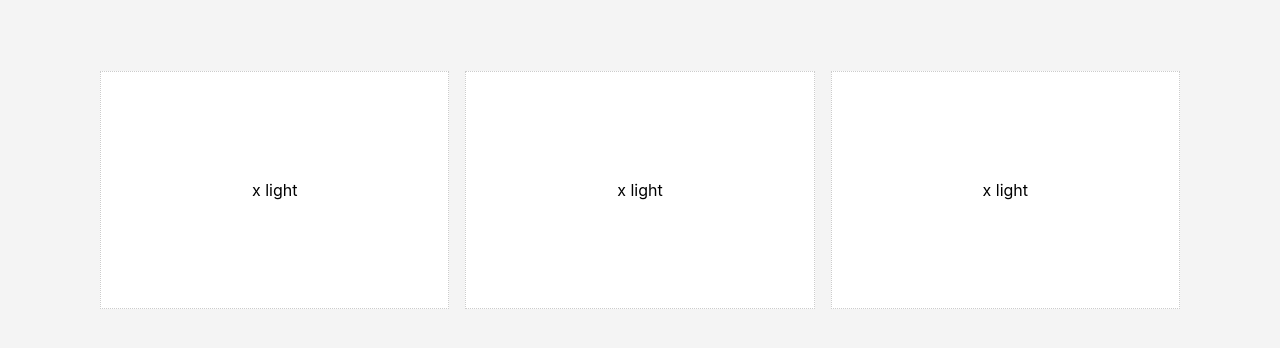
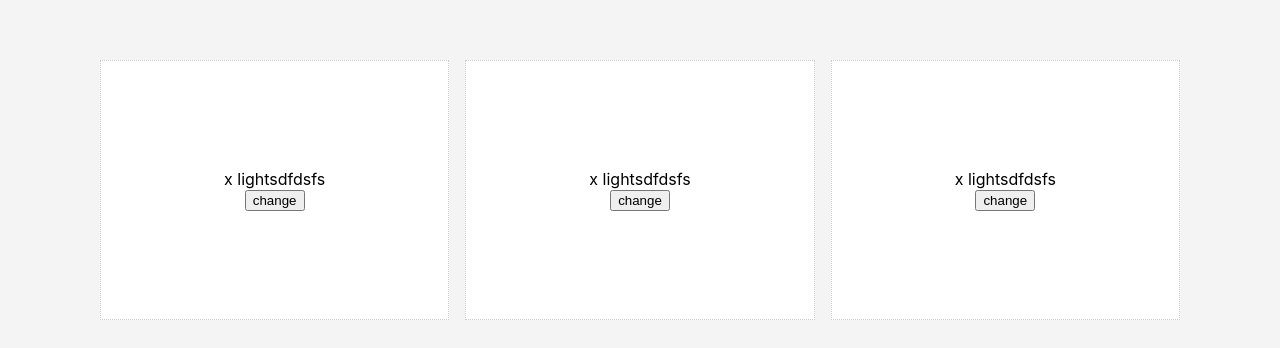
Before and after one commit to rand0mC0d3r/ui-concept, a React (Create React App) app in the folder ui-concept/: page / in a window 1280 px wide. Shown: the part 210-558 px from the top of the page. Built offline with nearby package versions, Linux system fonts and the light colour scheme.

Commit message:
added first interaction

```diff
--- a/ui-concept/src/api/KeyboardContext.js
+++ b/ui-concept/src/api/KeyboardContext.js
@@ -4,12 +4,15 @@ const ThemeContext = createContext();
 
 const DEFAULT_STATE = {
   theme: 'light',
+  highlight: false,
 };
 
 const reducer = (state, actions) => {
   switch (actions.type) {
   case 'theme':
     return { ...state, theme: actions.payload };
+  case 'highlight':
+    return { ...state, highlight: actions.payload };
   default:
     return DEFAULT_STATE;
   }
--- a/ui-concept/src/components/SamplePanel/index.js
+++ b/ui-concept/src/components/SamplePanel/index.js
@@ -7,13 +7,25 @@ import { useTheme } from '../../api/KeyboardContext';
 // import ThemeContext from '../../api/KeyboardContext';
 
 export default () => {
-  const [state] = useTheme();
+  const [state, dispatcher] = useTheme();
   // const bg = state.theme === 'light' ? '#ffffff' : '#000000';
 
   // const { language, setLanguage } = useContext(LanguageContext);
 
-  return <Wrapper tabIndex="4">
+  return <Wrapper data-highlight={state.highlight}>
       x {state.theme}
+
+    {state.highlight ? 'fsfsd' : 'sdfdsfs'}
+
+    <button
+      onClick={() => {
+        dispatcher({ type: 'highlight', payload: !state.highlight });
+      }}
+    >
+      change
+    </button>
+
+
   </Wrapper>;
 
 };
--- a/ui-concept/src/components/SamplePanel/styles.jsx
+++ b/ui-concept/src/components/SamplePanel/styles.jsx
@@ -14,8 +14,15 @@ export const Wrapper = styled.div`
     max-height: 50%;
     transition: all 335ms;
 
-    &: hover {
-        transition: all 550ms;
-        box-shadow: 0px 0px 3px 3px #CCC;
-    }
+    ${props => props['data-highlight'] ? `
+        box-shadow: 0px 0px 7px 7px #AAA;
+    ` : `
+
+        &: hover {
+            transition: all 550ms;
+            box-shadow: 0px 0px 3px 3px #CCC;
+        }
+    `}
+
+
 `;
```
